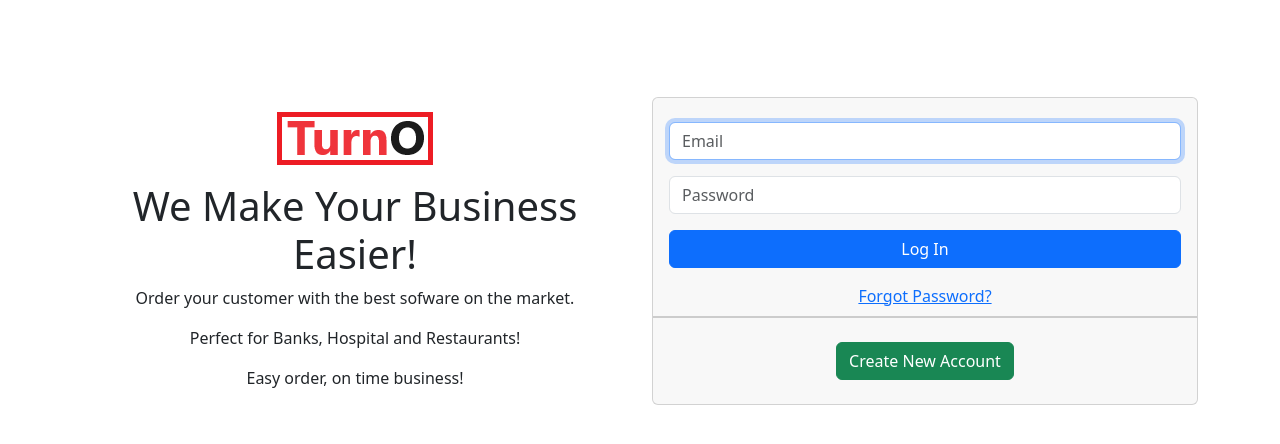
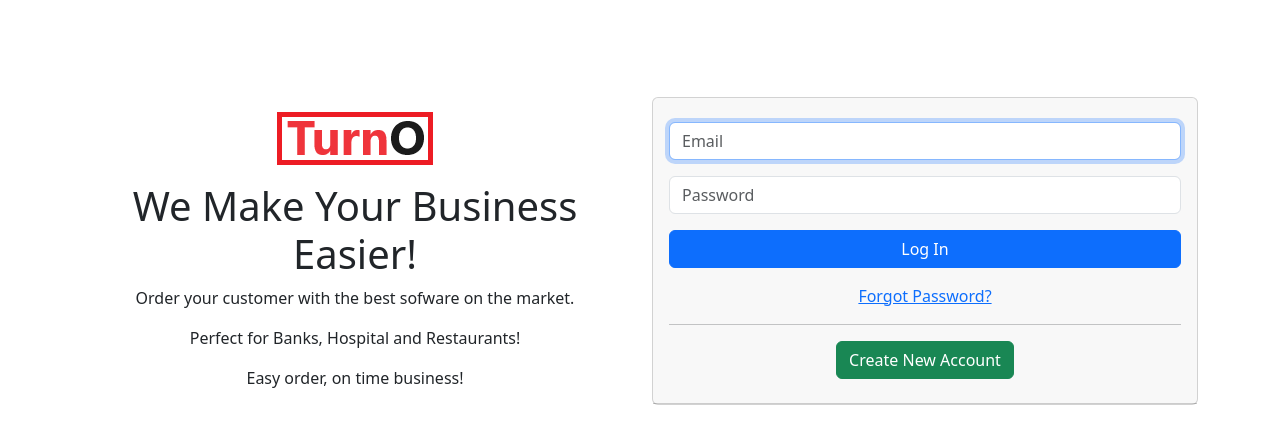
Before and after one commit to yeiberserna1199/PROJECT2, a Flask app: page / in a window 1280 px wide. Shown: the part 49-493 px from the top of the page. Run offline with Flask 3, Linux system fonts and the light colour scheme.

Commit message:
new commit

```diff
--- a/Turnos/templates/homepage.html
+++ b/Turnos/templates/homepage.html
@@ -39,14 +39,16 @@
                             </div>
                             <p> </p>
                             <a href="/forgot">Forgot Password?</a>
-                        </div>
-                        <div class="card-footer">
                             <p>  </p>
                             <p>  </p>
-                            <a href="/register" class="btn btn-success" role="button" data-bs-toggle="button">Create New Account</a>
-                            <p>  </p>
-                            <p>  </p>
+                            <hr class="divider">
+                        <p>  </p>
+                        <p>  </p>
+                        <a href="/register" class="btn btn-success"  type="submit" >Create New Account</a>
+                        <p>  </p>
+                        <p>  </p>
                         </div>
+
                     </div>
                 </div>
             </div>
```
